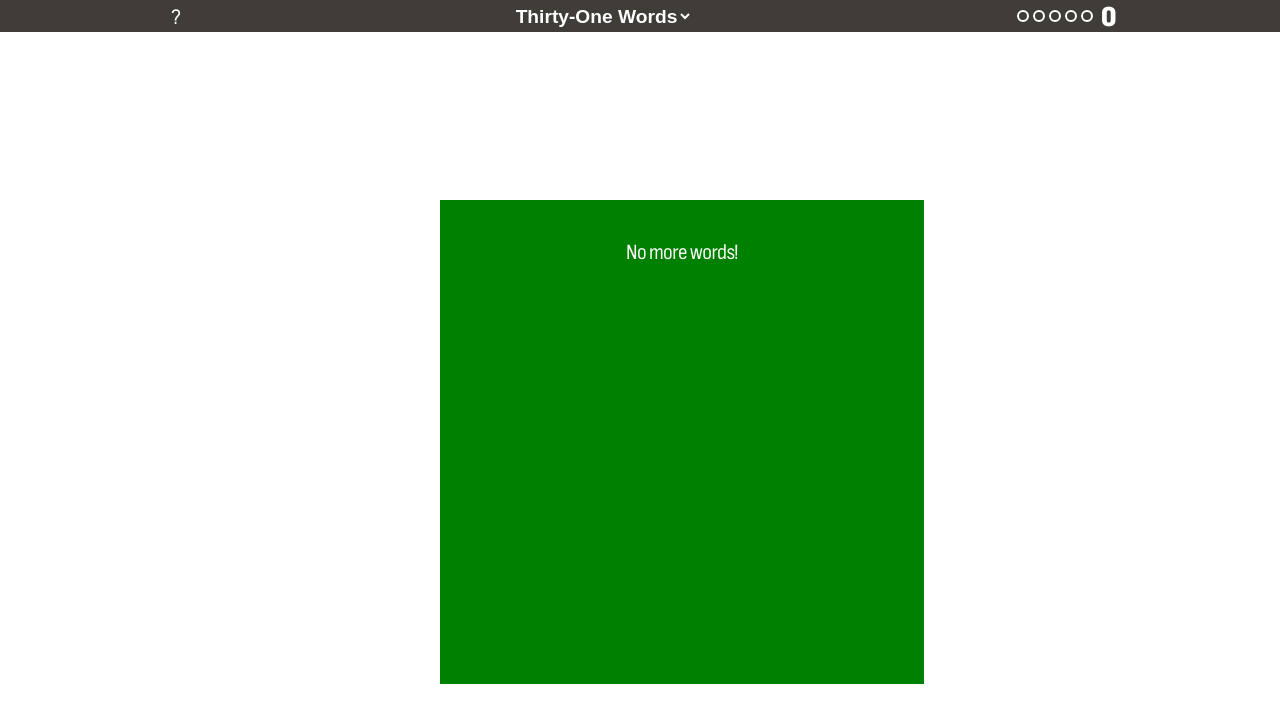
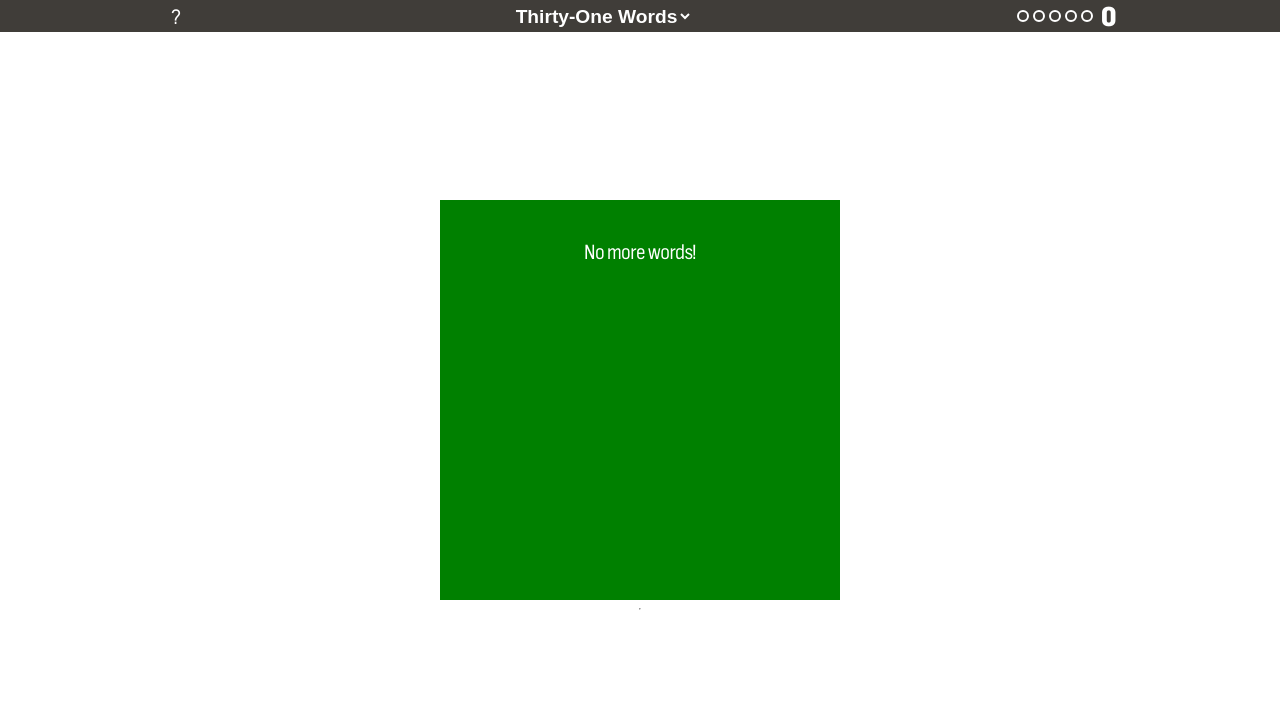
Before and after one commit to thinkle/boggle-fall, a Svelte app in the folder boggle-fall/: page / in a window 1280 px wide. Shown: the top 722 px of the page. Built offline with nearby package versions, Linux system fonts and the light colour scheme.

Commit message:
Format fixes to hints

```diff
--- a/boggle-fall/src/Hints.svelte
+++ b/boggle-fall/src/Hints.svelte
@@ -127,8 +127,8 @@
         <button  on:click={getHint}>Show me a hint</button>
       {/if}
       <div style="display:flex;gap:32px">
-        <button on:click={doDoneReally}>Still done</button>
-        <button on:click={()=>{allDone=false}}>Nevermind</button>
+        <button on:click={doDoneReally}>End Game</button>
+        <button on:click={()=>{allDone=false}}>Keep Playing</button>
       </div>
     </div>
   {:else}
@@ -153,15 +153,18 @@
     width: 100%;
   }
   .pop-up {
+    --width: calc(min(400px,90vw));
     font-size: large;
     position: fixed;
     left: 50%;
     top: 50%;
-    margin-top: -200px;
-    margin-left: -200px;
+    box-sizing: border-box;
+    margin-top: calc(var(--width)/-2);
+    margin-left: calc(var(--width)/-2);
     padding: 42px;
-    width: 400px;
-    height: 400px;
+    width: var(--width);
+    min-height: var(--width);
+    gap: 8px;
     background-color: green;
     overflow: auto;
     z-index: 999;
```
